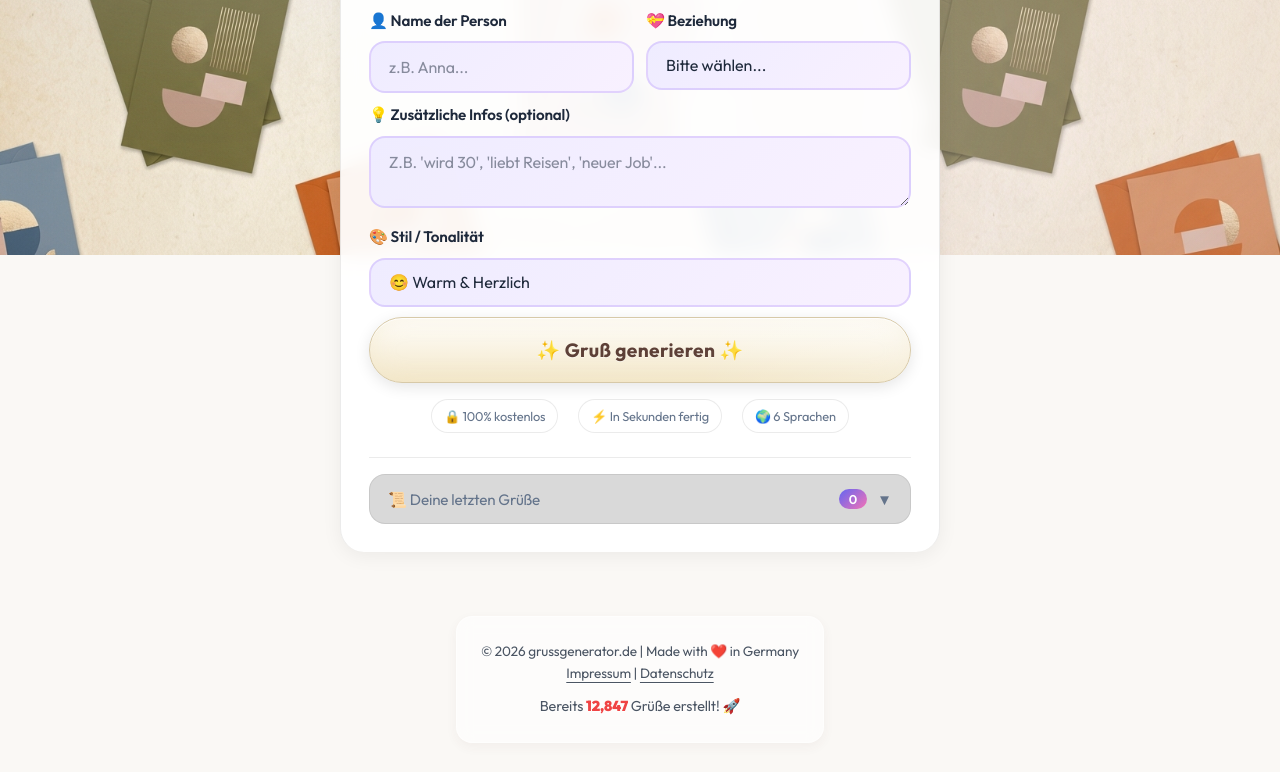
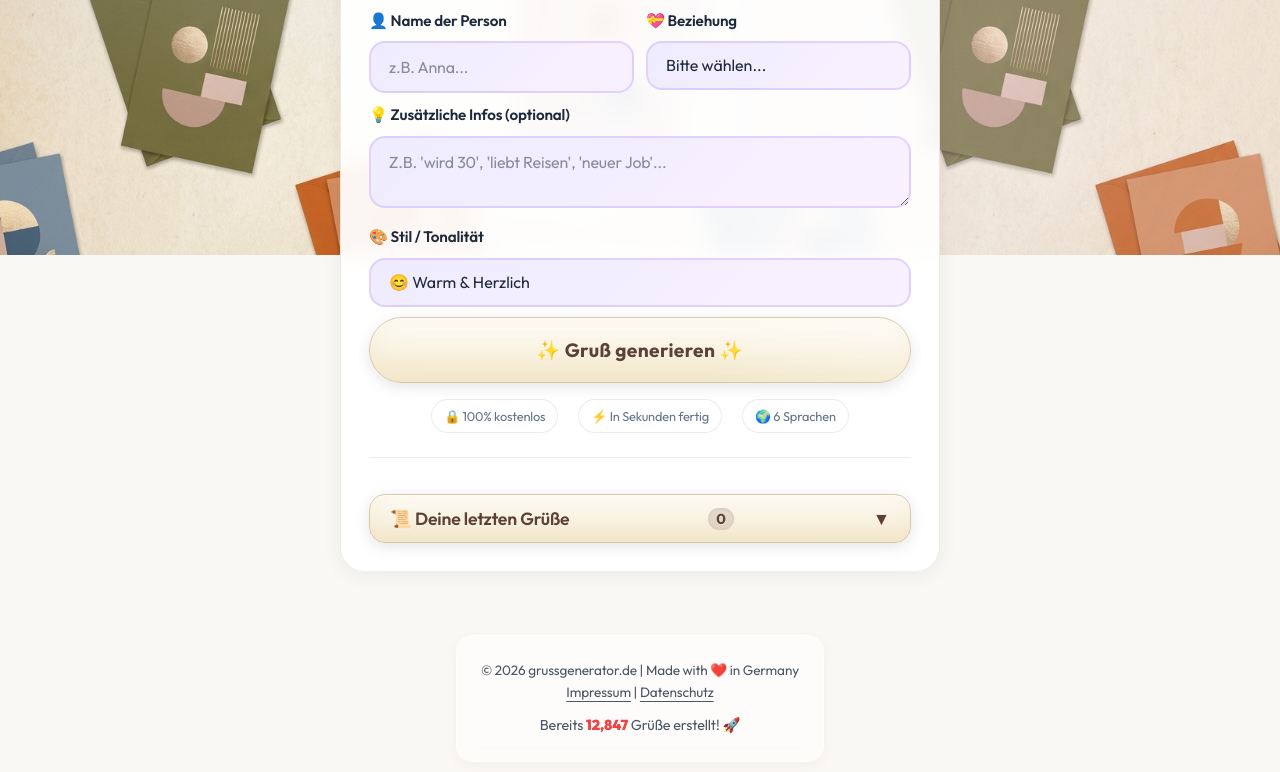
Before and after one commit to moebss/grussg, a website: page generator.html in a window 1280 px wide. Shown: the part 545-1317 px from the top of the page. Drawn offline with nearby package versions, Linux system fonts and the light colour scheme.

Commit message:
style: Style history toggle button like parchment and remove 'Geburt' occasion

```diff
--- a/generator.css
+++ b/generator.css
@@ -3780,3 +3780,48 @@ body {
     /* Red 500 */
     font-weight: 800;
 }
+
+/* ===========================
+   History Toggle Parchment Style
+   =========================== */
+.history-toggle {
+    background: linear-gradient(to bottom, #fffefb 0%, #f3e7c9 100%) !important;
+    color: #5d4037 !important;
+    border: 1px solid #d7c9a8 !important;
+    box-shadow:
+        0 4px 15px rgba(0, 0, 0, 0.1),
+        inset 0 1px 0 rgba(255, 255, 255, 0.8),
+        inset 0 0 20px rgba(243, 231, 201, 0.5) !important;
+    text-shadow: 0 1px 0 rgba(255, 255, 255, 0.5) !important;
+    padding: 12px 20px;
+    border-radius: var(--radius-md);
+    cursor: pointer;
+    font-weight: 600;
+    font-family: inherit;
+    font-size: 1.1rem;
+    display: flex;
+    align-items: center;
+    justify-content: space-between;
+    width: 100%;
+    margin-top: 20px;
+    transition: all 0.2s ease;
+}
+
+.history-toggle:hover {
+    transform: translateY(-2px);
+    box-shadow:
+        0 6px 20px rgba(93, 64, 55, 0.15),
+        inset 0 1px 0 rgba(255, 255, 255, 0.8),
+        inset 0 0 20px rgba(243, 231, 201, 0.6) !important;
+}
+
+.history-badge {
+    background: rgba(93, 64, 55, 0.15) !important;
+    color: #5d4037 !important;
+    padding: 2px 8px;
+    border-radius: 12px;
+    font-size: 0.9rem;
+    font-weight: 700;
+    margin: 0 10px;
+    box-shadow: inset 0 1px 3px rgba(0, 0, 0, 0.1);
+}
```
